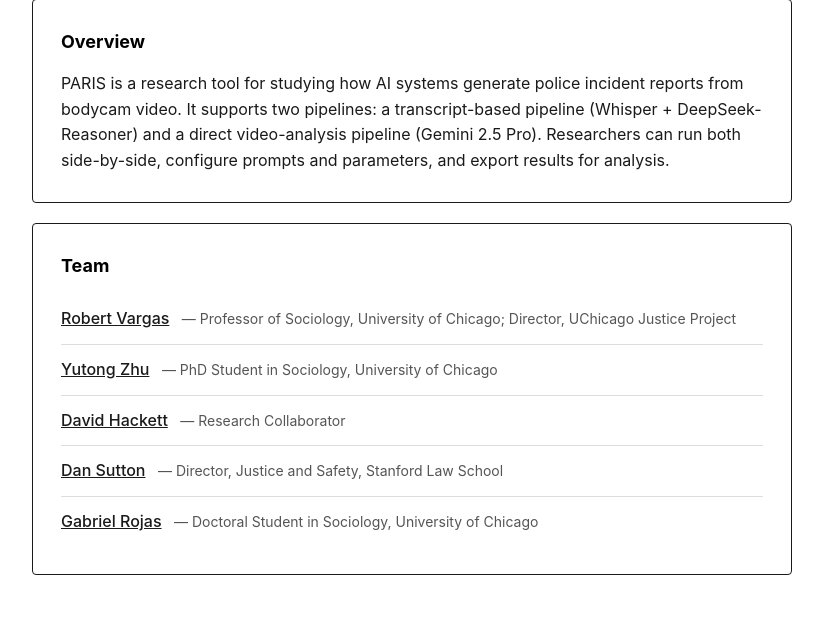
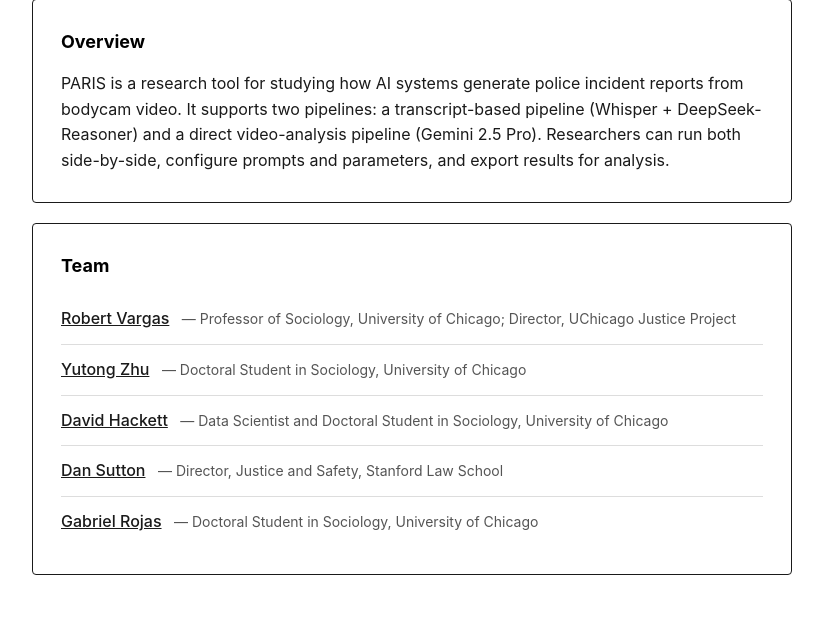
Before and after one commit to maxzhuyt/paris-app, a Flask app: page /about in a window 1280 px wide. Shown: the part 237-872 px from the top of the page, without its empty margins (228-1051 px from the left). Run offline with Flask 3, Linux system fonts and the light colour scheme.

Commit message:
Update team titles on About page
Co-Authored-By: Claude Opus 4.6 (1M context) <noreply@anthropic.com>

```diff
--- a/templates/about.html
+++ b/templates/about.html
@@ -72,11 +72,11 @@
             </li>
             <li>
                 <a href="https://yutongmz.github.io/personal-website/" target="_blank" rel="noopener">Yutong Zhu</a>
-                <span class="team-role">— PhD Student in Sociology, University of Chicago</span>
+                <span class="team-role">— Doctoral Student in Sociology, University of Chicago</span>
             </li>
             <li>
                 <a href="https://www.linkedin.com/in/thedavidhackett/" target="_blank" rel="noopener">David Hackett</a>
-                <span class="team-role">— Research Collaborator</span>
+                <span class="team-role">— Data Scientist and Doctoral Student in Sociology, University of Chicago</span>
             </li>
             <li>
                 <a href="https://law.stanford.edu/dan-sutton/" target="_blank" rel="noopener">Dan Sutton</a>
```
